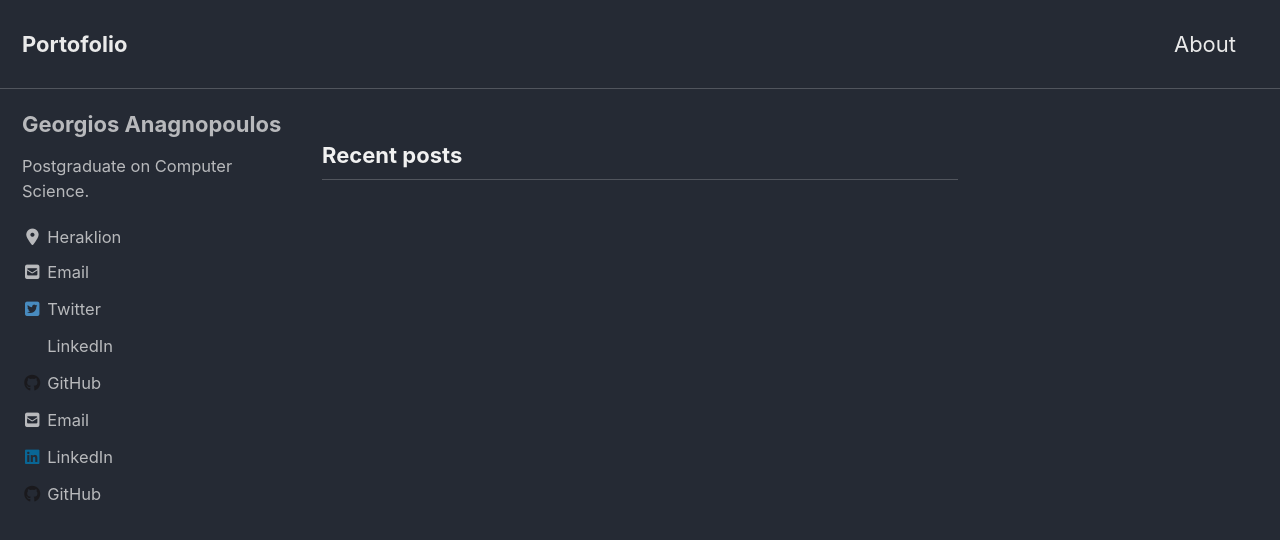
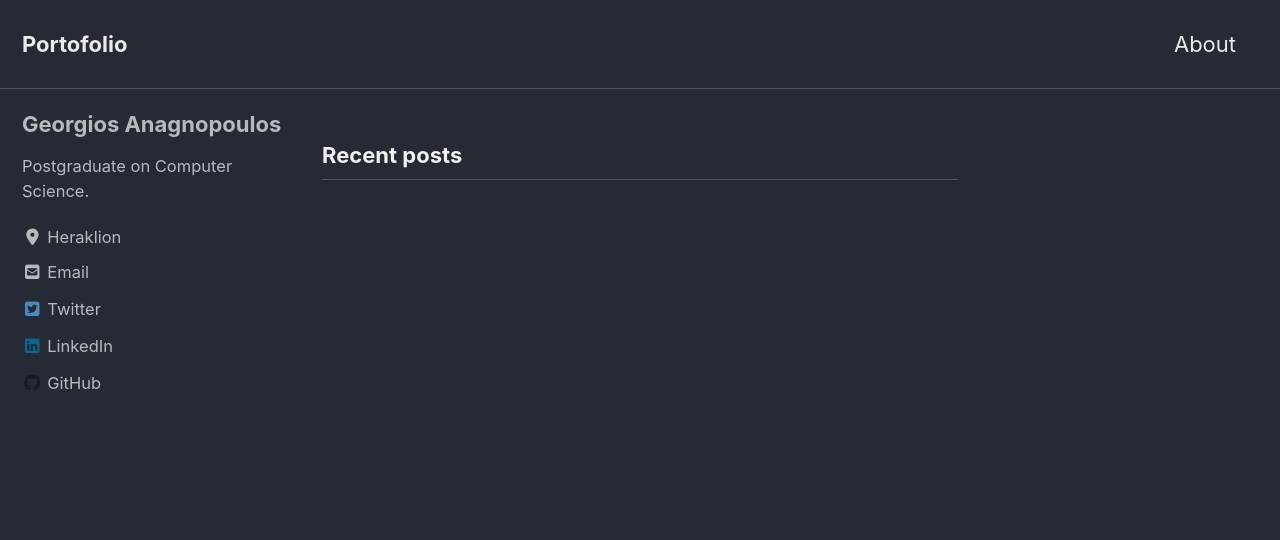
Before and after one commit to gganagno/gganagno.github.io, a Jekyll site: the page built from index.html, in a window 1280 px wide and 900 px high. Shown: the top 540 px of the window. Built offline with Jekyll 4.4.1, drawn with Linux system fonts in a browser that asks for light colours; cached includes are drawn as plain includes; nearby versions of some CDN libraries; the list of posts is cut into pages by our own code.

Commit message:
portofolio

```diff
--- a/_config.yml
+++ b/_config.yml
@@ -114,19 +114,8 @@ author:
   email            : "gganagno@gmail.com"
   github           : "gganagno"
   linkedin         : "ganagno"
+  twitter          : "gganagno"
   links:
-    - label: "Email"
-      icon: "fas fa-fw fa-envelope-square"
-      url: mailto:gganagno@gmail.com
-    - label: "Twitter"
-      icon: "fab fa-fw fa-twitter-square"
-      url: "https://twitter.com/gganagno"
-    - label: "LinkedIn"
-      icon: "fab fa-fw fa-linked-in"
-      url: "https://www.linkedin.com/in/ganagno/"
-    - label: "GitHub"
-      icon: "fab fa-fw fa-github"
-      url: "https://github.com/"
 
 # Site Footer
 footer:
@@ -138,7 +127,7 @@ footer:
       icon: "fab fa-fw fa-twitter-square"
       url: "https://twitter.com/gganagno"
     - label: "LinkedIn"
-      icon: "fab fa-fw fa-linked-in"
+      icon: "fab fa-fw fa-linkedin-in"
       url: "https://www.linkedin.com/in/ganagno/"
     - label: "GitHub"
       icon: "fab fa-fw fa-github"
```
